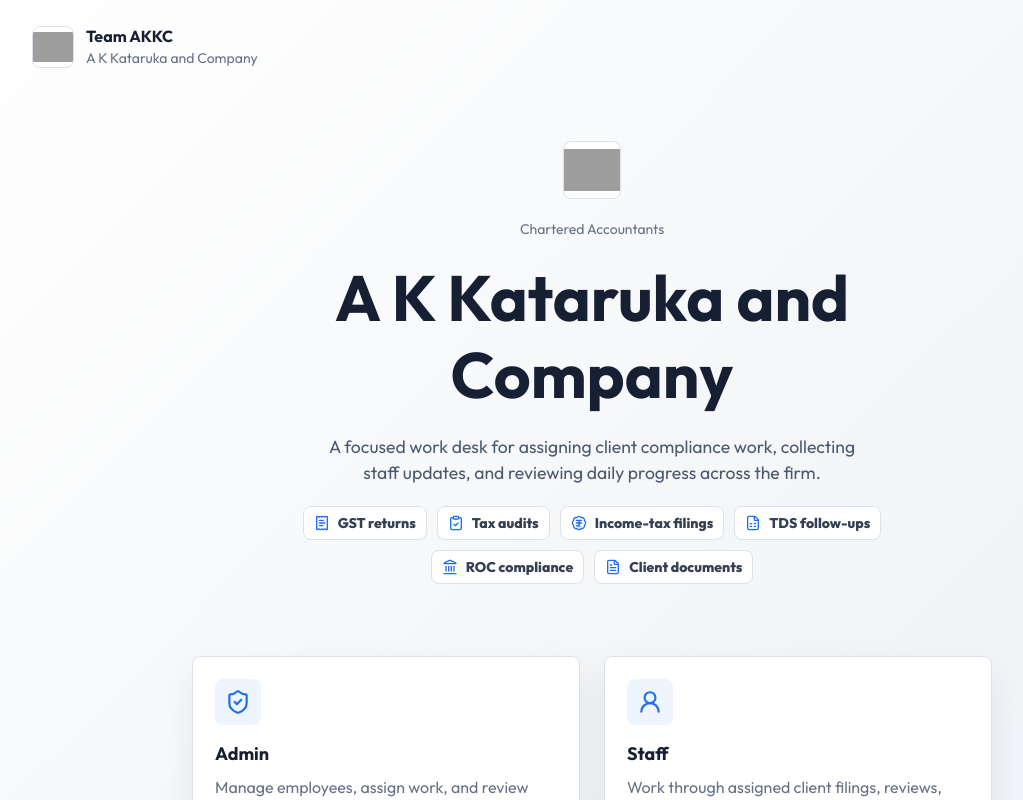
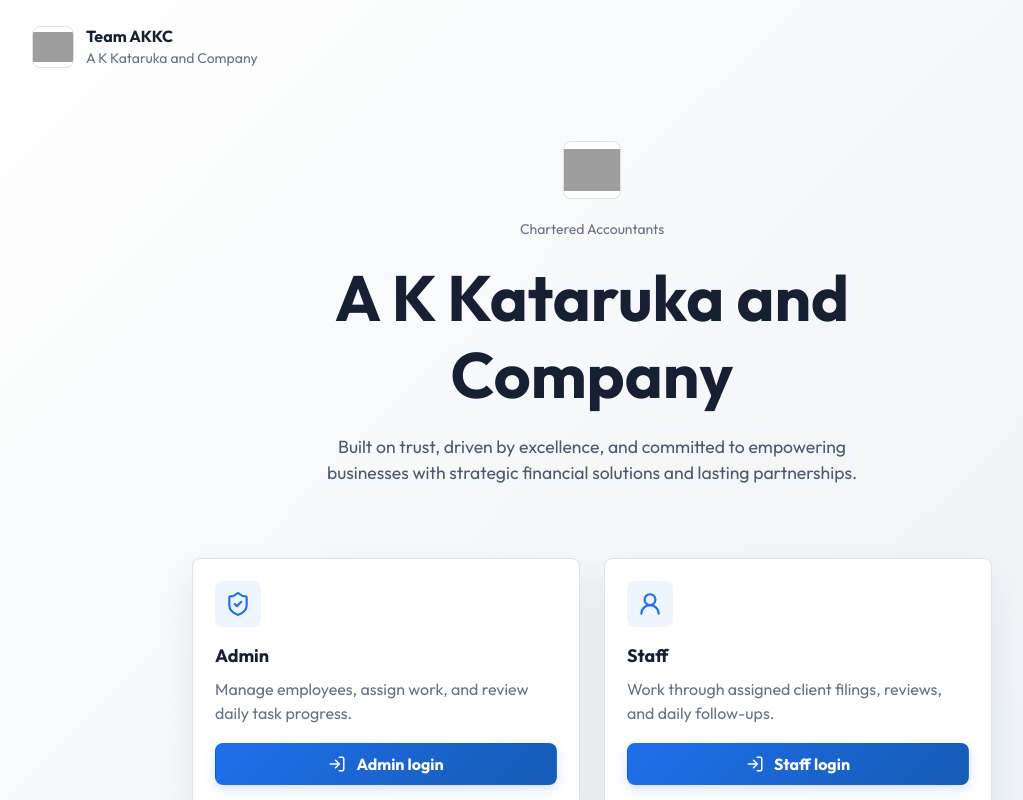
Before and after one commit to S-h-u-b-h-1/akkc, a React (Vite) app in the folder frontend/: page / in a window 1280 px wide. Shown: the top 800 px of the page, without its empty margins (48-1071 px from the left). Built offline with nearby package versions, Linux system fonts and the light colour scheme; no server answers; grey boxes are pictures that could not be loaded.

Commit message:
Update landing page copy

```diff
--- a/frontend/src/pages/LandingPage.jsx
+++ b/frontend/src/pages/LandingPage.jsx
@@ -1,11 +1,5 @@
 import {
-  BadgeIndianRupee,
-  ClipboardCheck,
-  FileSpreadsheet,
-  FileText,
-  Landmark,
   LogIn,
-  ReceiptText,
   ShieldCheck,
   UserRound
 } from 'lucide-react';
@@ -32,15 +26,6 @@ const accessOptions = Object.freeze([
   }
 ]);
 
-const useCases = Object.freeze([
-  { label: 'GST returns', icon: ReceiptText },
-  { label: 'Tax audits', icon: ClipboardCheck },
-  { label: 'Income-tax filings', icon: BadgeIndianRupee },
-  { label: 'TDS follow-ups', icon: FileSpreadsheet },
-  { label: 'ROC compliance', icon: Landmark },
-  { label: 'Client documents', icon: FileText }
-]);
-
 export function LandingPage() {
   return (
     <main className="landing-page">
@@ -56,22 +41,8 @@ export function LandingPage() {
           <p className="eyebrow">{FIRM.TAGLINE}</p>
           <h1 id="landing-title">{FIRM.NAME}</h1>
           <p className="landing-summary">
-            A focused work desk for assigning client compliance work, collecting staff updates,
-            and reviewing daily progress across the firm.
+            Built on trust, driven by excellence, and committed to empowering businesses with strategic financial solutions and lasting partnerships.
           </p>
-
-          <div className="landing-use-cases" aria-label="Chartered accountancy workflows">
-            {useCases.map((useCase) => {
-              const Icon = useCase.icon;
-
-              return (
-                <span className="use-case-chip" key={useCase.label}>
-                  <Icon size={16} aria-hidden="true" />
-                  {useCase.label}
-                </span>
-              );
-            })}
-          </div>
         </div>
       </section>
 
```
